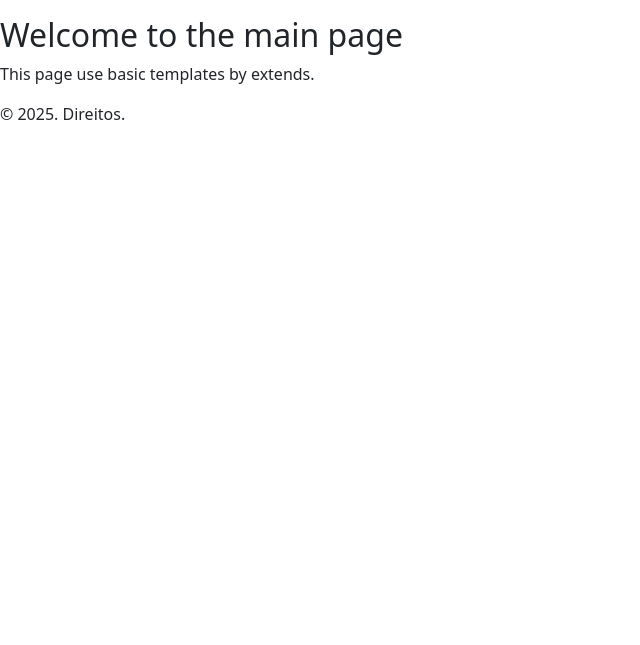
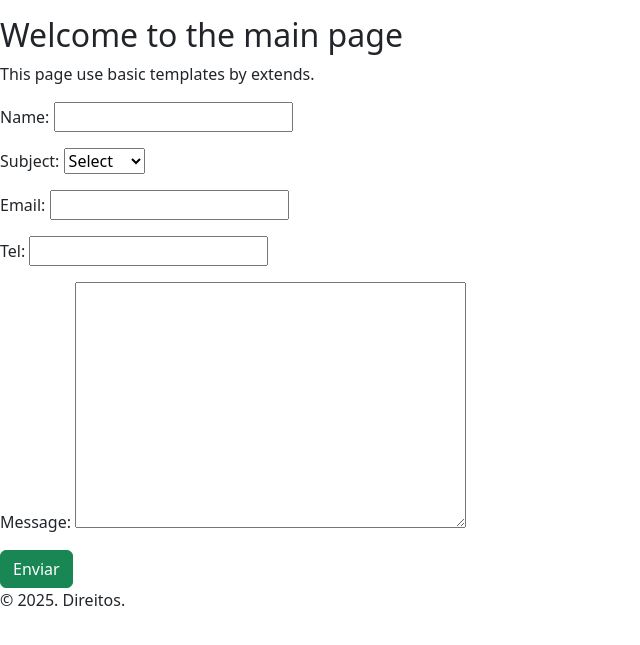
Before and after one commit to Webtech87/santibrow, a Django app: page / in a window 1280 px wide. Shown: the part 128-773 px from the top of the page, without its empty margins (0-640 px from the left). Run offline with Django 5.2, Linux system fonts and the light colour scheme.

Commit message:
[UPDATER]
form to index

```diff
--- a/santibrow/main/forms.py
+++ b/santibrow/main/forms.py
@@ -10,7 +10,7 @@ class ContactForm(forms.Form):
 		option5 = "option5", "option5"
 
 	name = forms.CharField(max_length=100)
-	subject = forms.ChoiceField(choice=SubjectOptions, max_length=25, initial="Selsect")
+	subject = forms.ChoiceField(choices=SubjectOptions,initial=SubjectOptions.select)
 	email = forms.EmailField()
 	tel = forms.CharField(max_length=20)
 	message = forms.CharField(widget=forms.Textarea)
--- a/santibrow/main/templates/index.html
+++ b/santibrow/main/templates/index.html
@@ -5,4 +5,7 @@
 {% block content %}
 <h2>Welcome to the main page</h2>
 <p>This page use basic templates by extends.</p>
+    {% csrf_token %}
+    {{ form.as_p }}
+    <button type="submit" class="btn btn-success">Enviar</button>
 {% endblock %}
--- a/santibrow/main/views.py
+++ b/santibrow/main/views.py
@@ -1,8 +1,10 @@
 from django.shortcuts import render
-
+from .forms import ContactForm
 # Create your views here.
 def index(request):
+	form = ContactForm()
 	context = {
-		'title': 'SantiBrow'
+		'title': 'SantiBrow',
+		'form': form,
 	}
 	return render(request, 'index.html', context)
--- a/santibrow/santibrow/settings.py
+++ b/santibrow/santibrow/settings.py
@@ -14,6 +14,7 @@ from pathlib import Path
 import os
 from dotenv import load_dotenv
 
+
 load_dotenv()
 
 # Build paths inside the project like this: BASE_DIR / 'subdir'.
@@ -26,7 +27,7 @@ BASE_DIR = Path(__file__).resolve().parent.parent
 SECRET_KEY = os.environ.get('SECRET_KEY')
 
 # SECURITY WARNING: don't run with debug turned on in production!
-DEBUG = True
+DEBUG = os.environ.get('DEBUG')
 
 ALLOWED_HOSTS = []
 
```
